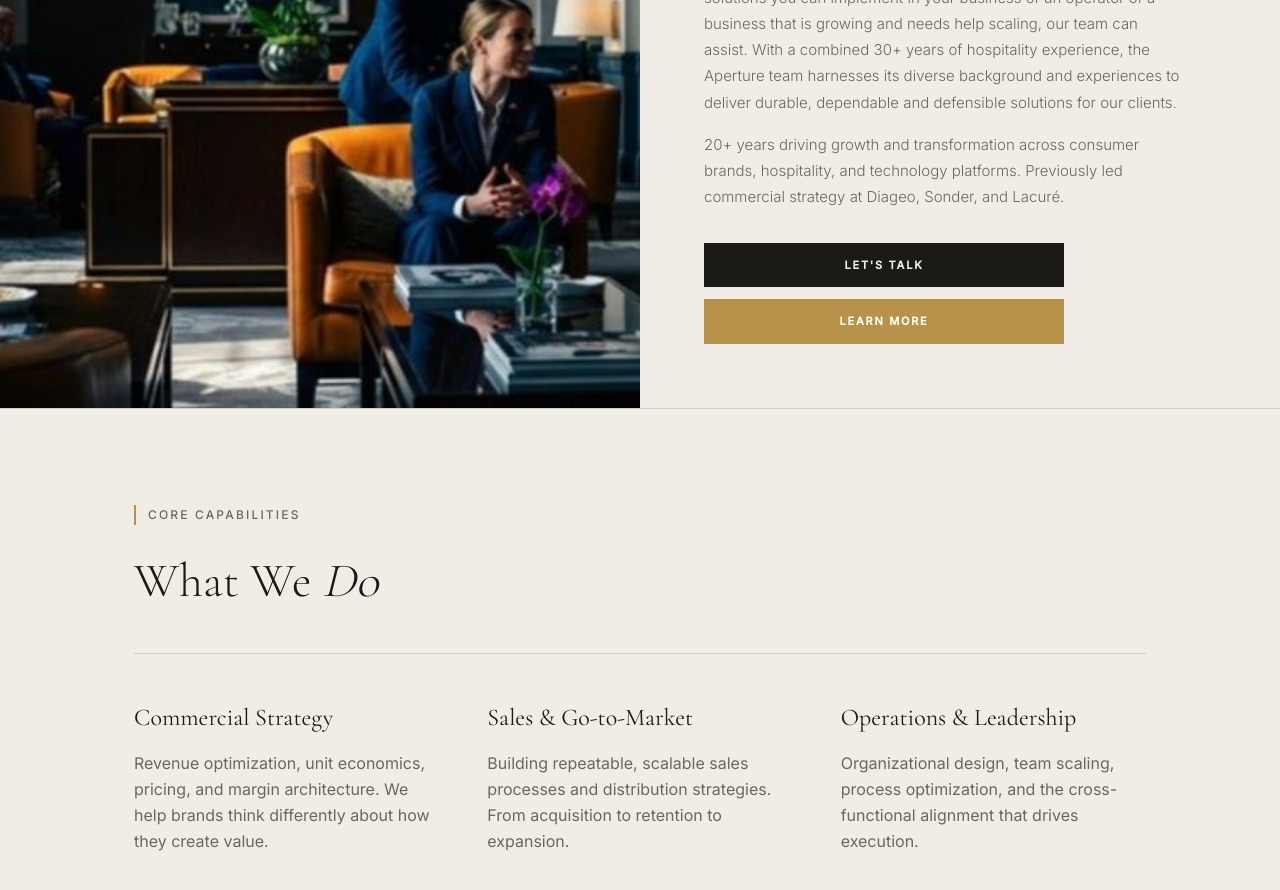
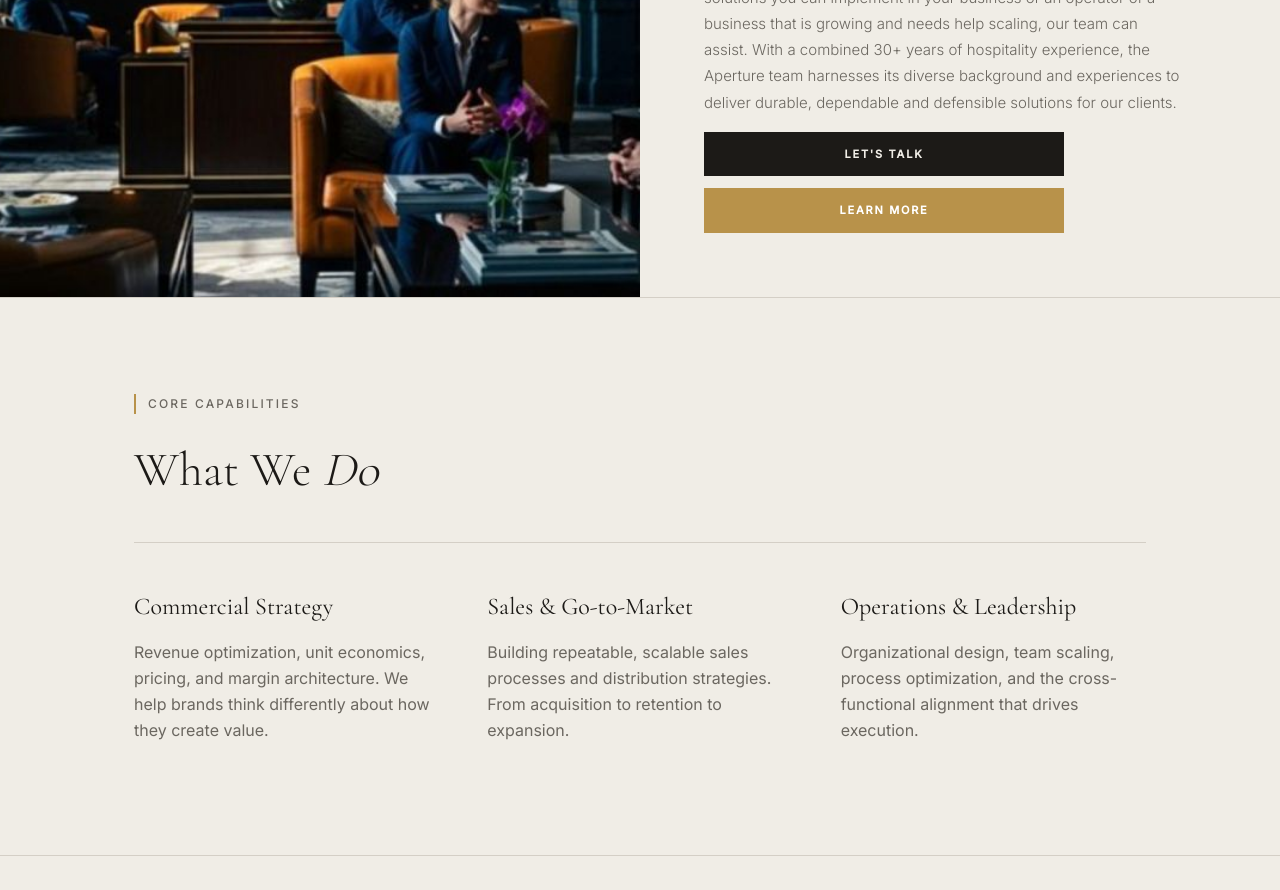
Before and after one commit to letsnavigatebmw/aperture-hospitality, a Next.js app: page / in a window 1280 px wide. Shown: the part 860-1750 px from the top of the page. Built offline with nearby package versions, Linux system fonts and the light colour scheme.

Commit message:
Remove second paragraph from homepage hero section

```diff
--- a/app/page.tsx
+++ b/app/page.tsx
@@ -97,18 +97,7 @@ export default function Home() {
               Aperture Hospitality is driven by a passion for problem solving and a relentless commitment to creating bespoke solutions that meet the needs of our clients. If you are a small business owner in need of solutions you can implement in your business or an operator of a business that is growing and needs help scaling, our team can assist. With a combined 30+ years of hospitality experience, the Aperture team harnesses its diverse background and experiences to deliver durable, dependable and defensible solutions for our clients.
             </p>
 
-            <p style={{
-              fontFamily: "'Inter', sans-serif",
-              fontSize: '0.9375rem',
-              fontWeight: 300,
-              lineHeight: 1.75,
-              color: '#6B6760',
-              marginBottom: '2rem',
-              margin: '0 0 2rem 0',
-              maxWidth: '480px'
-            }}>
-              20+ years driving growth and transformation across consumer brands, hospitality, and technology platforms. Previously led commercial strategy at Diageo, Sonder, and Lacuré.
-            </p>
+
 
             {/* CTAs */}
             <div style={{
```
